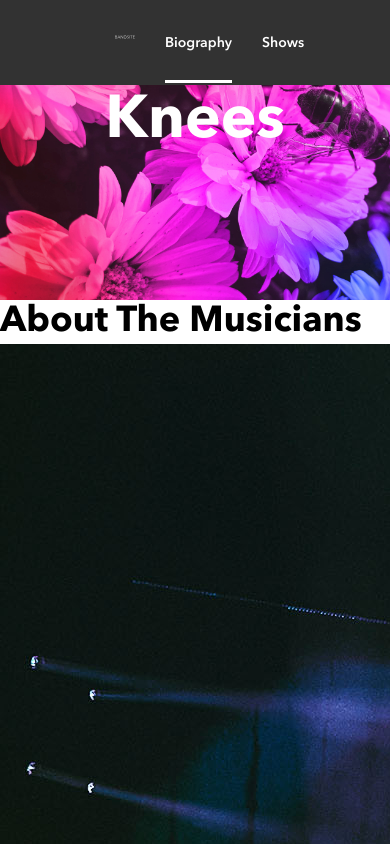
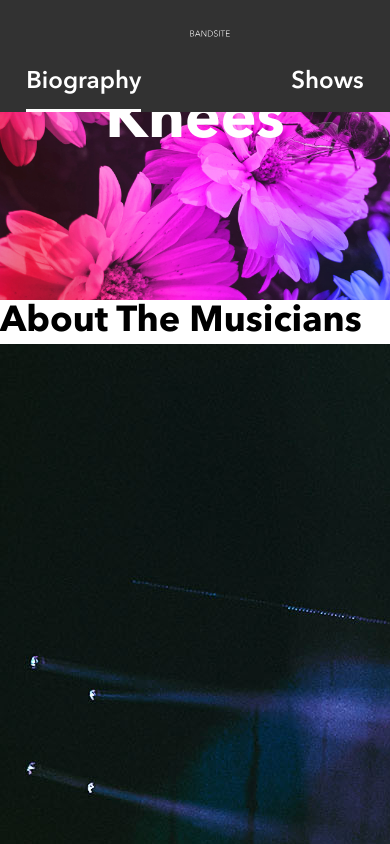
Before and after one commit to JojoPagan/joseph-pagan-bandsite, a plain HTML site: page index.html in a window 390 px wide. Shown: the top 844 px of the page. Drawn offline with Linux system fonts and the light colour scheme; files whose address does not match are found by name.

Commit message:
Mobile Nav

```diff
--- a/index.html
+++ b/index.html
@@ -11,10 +11,12 @@
 </head>
 <body>
     <nav class="navbar">
-          <ul class="nav">
-             <li>
-              <img class="logo" src="./assets/logos/Logo-bandsite.svg" alt="logo">
-            </li>
+      <ul>
+        <li>
+         <img class="logo" src="./assets/logos/Logo-bandsite.svg" alt="logo">
+       </li>
+       </ul>
+          <ul>
             <li>
               <a class="select" href="#">Biography</a>
             </li>
--- a/styles/bio.scss
+++ b/styles/bio.scss
@@ -80,7 +80,50 @@ a{
     margin-right: 20px;
 }
 
-@media (max-width: 768px) {
+
+
+
+
+    .body-container{
+        display: flex;
+        align-items: flex-start;
+        justify-content: space-evenly;
+
+
+        }
+        @media (max-width: 767px) {
+            .logo{
+                width: 100%;
+                height: 25px;
+                margin-top: 16px;
+                margin-left: 15px;
+
+            }
+
+            .navbar{
+                flex-direction: column;
+                align-items: center;
+                height: 112px;
+
+            li {
+                padding: 5px 75px;
+                font-family: avenir-demi;
+                font-size: 24px;
+                font-weight: 600;
+
+                    .select{
+                        padding-bottom: 15px;
+                        border-bottom: solid 3px $primary-color-light ;
+                    }
+
+                    a:hover{
+                        padding-bottom: 15px;
+                        border-bottom: 3px solid $primary-color-light ;
+                    }
+            }
+
+            }
+
             .header .container {
               flex-direction: column;
               padding-top: 20px;
@@ -111,13 +154,3 @@ a{
 
             }
          }
-
-
-
-    .body-container{
-        display: flex;
-        align-items: flex-start;
-        justify-content: space-evenly;
-
-
-        }
```
Also changed, not shown: styles/bio.css. Lines whose indentation alone changed are shown as unchanged.
